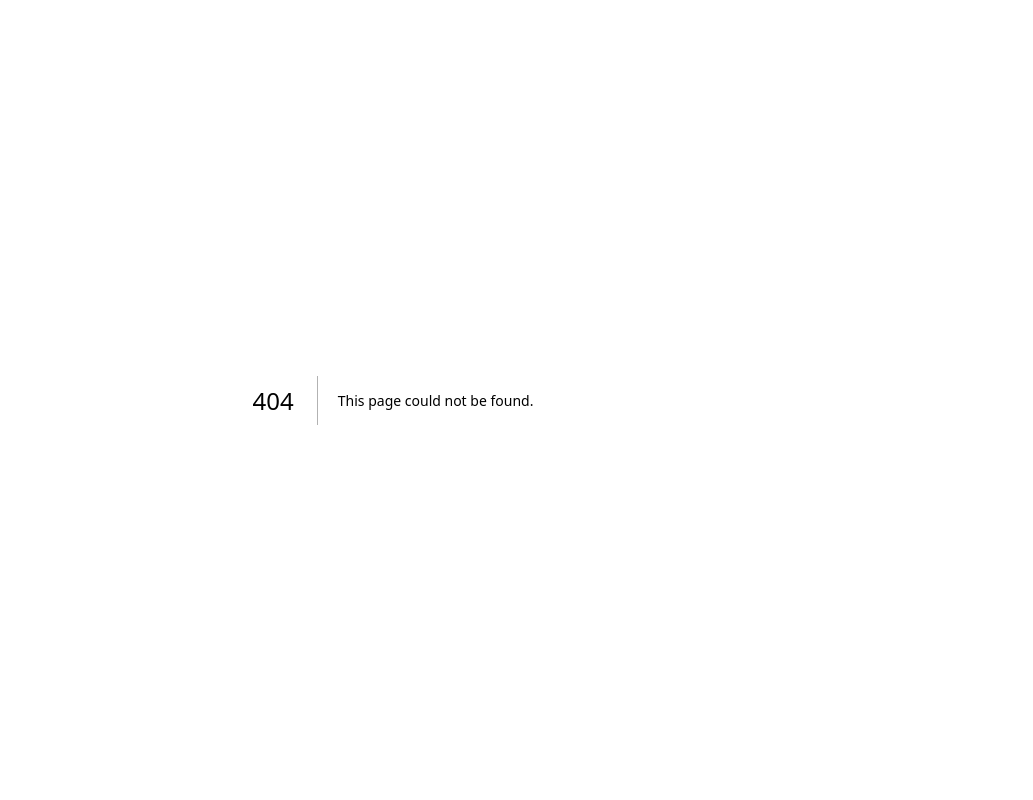
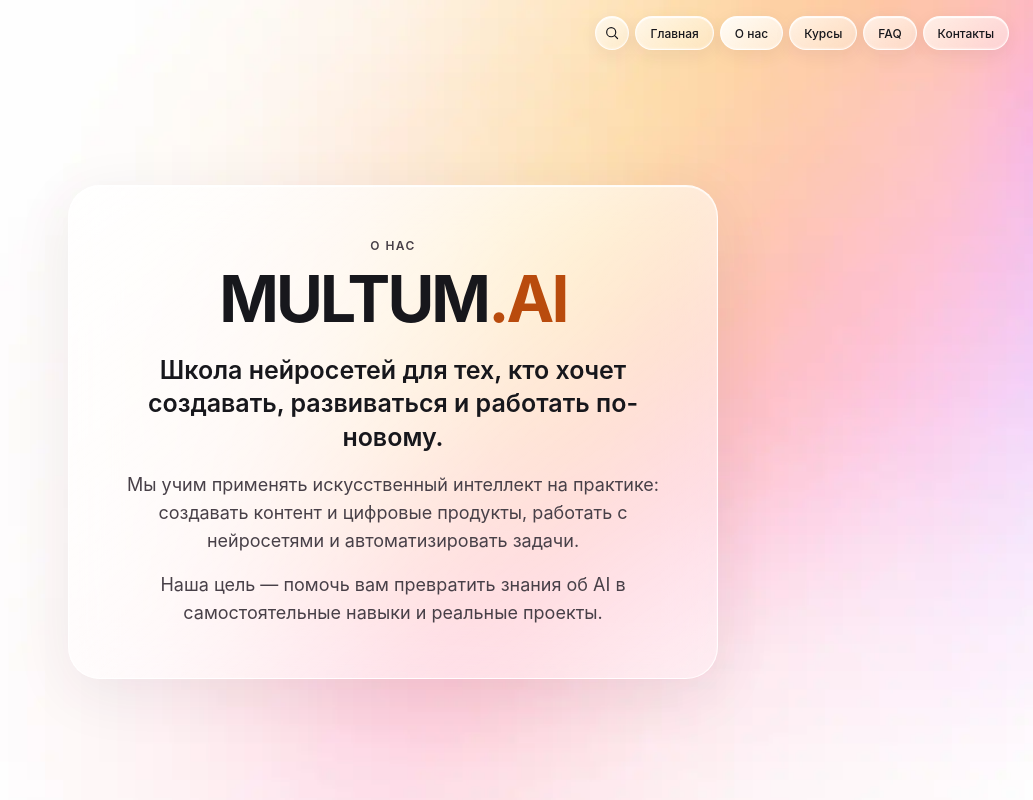
Before and after one commit to fuks19200-ctrl/09, a Next.js app: page /about in a window 1280 px wide. Before the commit this address had no page. Shown: the whole page, without its empty margins (247-1280 px from the left). Built offline with nearby package versions, Linux system fonts and the light colour scheme.

Commit message:
Add About page and connect shared glass navigation

```diff
--- /dev/null
+++ b/app/about/page.tsx
@@ -0,0 +1,19 @@
+import type { Metadata } from "next";
+import SiteNav from "../components/SiteNav";
+
+export const metadata: Metadata = { title: "О нас — MULTUM.AI" };
+
+export default function About() {
+  return (
+    <main className="site-background about-page">
+      <SiteNav active="about" />
+      <article className="about-card">
+        <p className="about-card__eyebrow">О нас</p>
+        <h1>MULTUM<span>.AI</span></h1>
+        <p className="about-card__lead">Школа нейросетей для тех, кто хочет создавать, развиваться и работать по-новому.</p>
+        <p>Мы учим применять искусственный интеллект на практике: создавать контент и цифровые продукты, работать с нейросетями и автоматизировать задачи.</p>
+        <p>Наша цель — помочь вам превратить знания об AI в самостоятельные навыки и реальные проекты.</p>
+      </article>
+    </main>
+  );
+}
--- /dev/null
+++ b/app/components/SiteNav.tsx
@@ -0,0 +1,19 @@
+export default function SiteNav({ active }: { active: "home" | "about" }) {
+  return (
+      <header className="site-header">
+        <nav className="site-nav" aria-label="Основная навигация">
+          <button className="button button--glass site-nav__item site-nav__search" type="button" aria-label="Поиск" disabled title="Поиск будет подключён позже">
+            <svg width="21" height="21" viewBox="0 0 24 24" fill="none" stroke="currentColor" strokeWidth="1.8" strokeLinecap="round" strokeLinejoin="round" aria-hidden="true">
+              <circle cx="10.8" cy="10.8" r="6.8" />
+              <path d="m16 16 4.3 4.3" />
+            </svg>
+          </button>
+          <a className="button button--glass site-nav__item" href="/" aria-current={active === "home" ? "page" : undefined}>Главная</a>
+          <a className="button button--glass site-nav__item" href="/about/" aria-current={active === "about" ? "page" : undefined}>О нас</a>
+          <button className="button button--glass site-nav__item" type="button" disabled title="Раздел будет добавлен позже">Курсы</button>
+          <button className="button button--glass site-nav__item" type="button" disabled title="Раздел будет добавлен позже">FAQ</button>
+          <button className="button button--glass site-nav__item" type="button" disabled title="Раздел будет добавлен позже">Контакты</button>
+        </nav>
+      </header>
+  );
+}
--- a/app/globals.css
+++ b/app/globals.css
@@ -163,3 +163,54 @@ button:disabled, button[aria-disabled="true"], .button[aria-disabled="true"] { o
 }
 
 .site-nav__search svg { width: 16px; height: 16px; }
+
+
+/* About page: keep the landing page minimal; share its navigation and background. */
+.site-nav { flex-wrap: wrap; }
+.about-page {
+  overflow-y: auto;
+  padding: 104px 24px 40px;
+}
+.about-card {
+  width: min(100%, 650px);
+  padding: clamp(24px, 5vw, 52px);
+  border-radius: 32px;
+  border: 1px solid rgba(255,255,255,.85);
+  background: linear-gradient(145deg, rgba(255,255,255,.78), rgba(255,255,255,.38));
+  box-shadow: inset 0 1px 1px rgba(255,255,255,.95), 0 15px 60px rgba(52,32,63,.08);
+  -webkit-backdrop-filter: blur(24px) saturate(150%);
+  backdrop-filter: blur(24px) saturate(150%);
+  font-family: -apple-system, BlinkMacSystemFont, "Segoe UI", Arial, sans-serif;
+  text-align: center;
+}
+.about-card__eyebrow {
+  margin: 0 0 12px;
+  font-size: 12px;
+  font-weight: 600;
+  letter-spacing: .12em;
+  text-transform: uppercase;
+  color: #484048;
+}
+.about-card h1 {
+  margin: 0 0 22px;
+  font-size: clamp(32px, 7vw, 64px);
+  line-height: 1.05;
+  letter-spacing: -.045em;
+  color: var(--color-black);
+}
+.about-card h1 span { color: #B94B0D; }
+.about-card p:not(.about-card__eyebrow) {
+  margin: 16px 0 0;
+  font-size: clamp(15px, 2.2vw, 18px);
+  line-height: 1.55;
+  color: #484048;
+}
+.about-card p.about-card__lead {
+  font-size: clamp(19px, 3vw, 25px);
+  font-weight: 600;
+  color: var(--color-black);
+  line-height: 1.35;
+}
+@media (max-width: 560px) {
+  .about-page { padding: 116px 16px 24px; }
+}
```
Also changed, not shown: app/page.tsx (+3 -15 lines).
